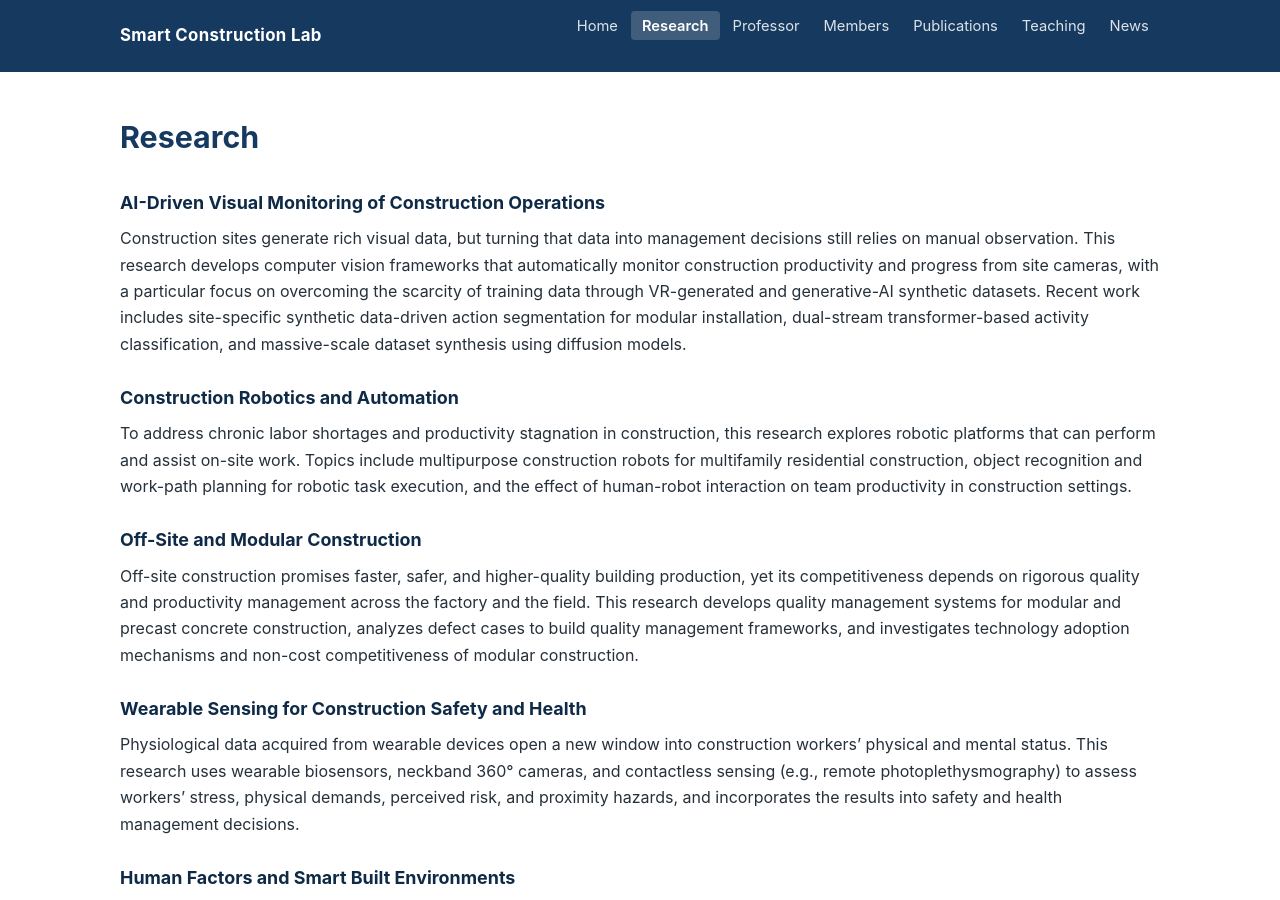
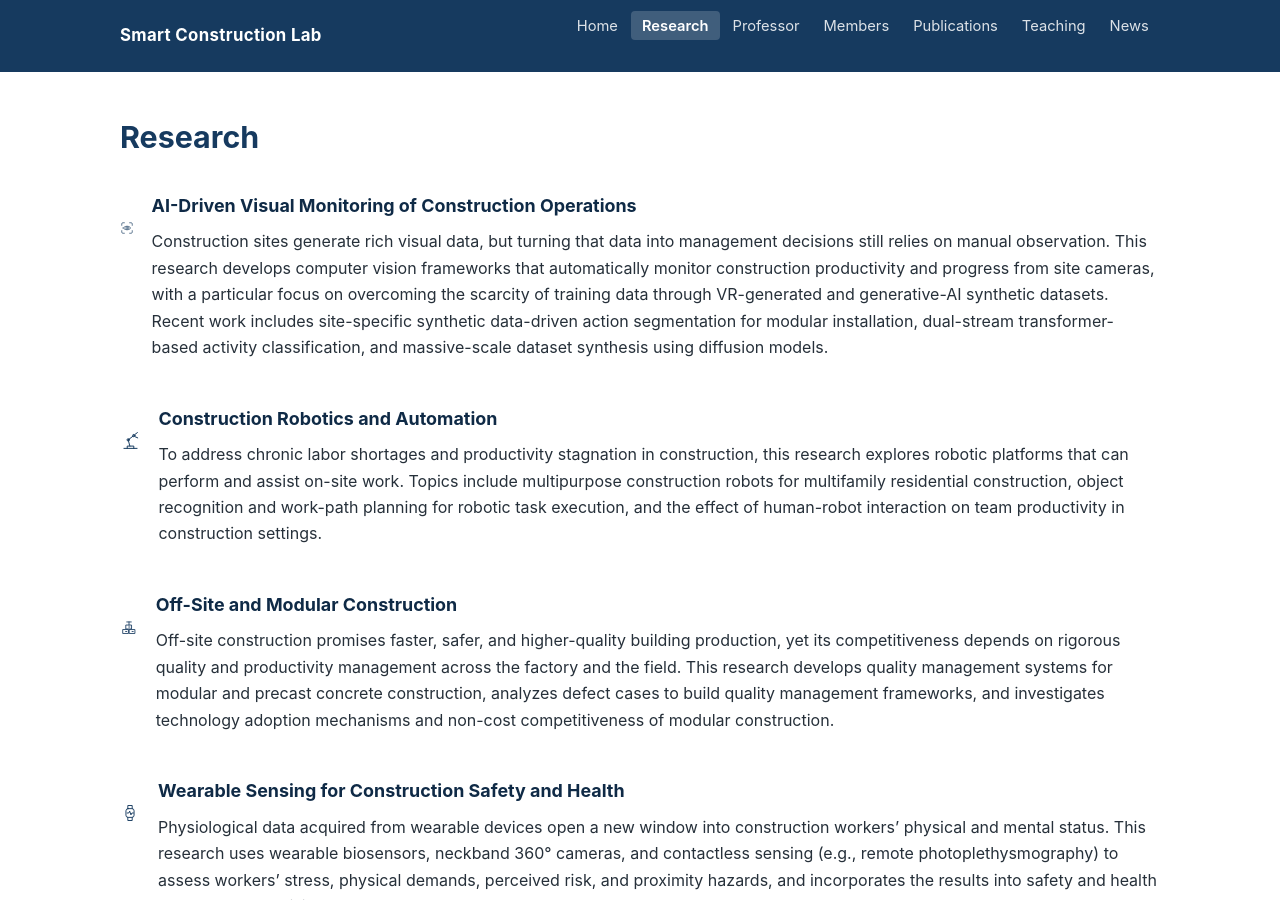
Before and after one commit to Ajou-Smart-Construction-Lab/ajou-smart-construction-lab.github.io, a Jekyll site: the page built from research.md, in a window 1280 px wide and 900 px high. Built offline with Jekyll 4.4.1, drawn with Linux system fonts in a browser that asks for light colours.

Commit message:
Add consistent line-style icons to research areas
Co-Authored-By: Claude Fable 5 <noreply@anthropic.com>

```diff
--- a/research.md
+++ b/research.md
@@ -5,25 +5,50 @@ permalink: /research/
 
 # Research
 
+<div class="research-area" markdown="1">
+<img src="{{ '/assets/img/icon-vision.svg' | relative_url }}" alt="">
+<div markdown="1">
 ### AI-Driven Visual Monitoring of Construction Operations
 
 Construction sites generate rich visual data, but turning that data into management decisions still relies on manual observation. This research develops computer vision frameworks that automatically monitor construction productivity and progress from site cameras, with a particular focus on overcoming the scarcity of training data through VR-generated and generative-AI synthetic datasets. Recent work includes site-specific synthetic data-driven action segmentation for modular installation, dual-stream transformer-based activity classification, and massive-scale dataset synthesis using diffusion models.
+</div>
+</div>
 
+<div class="research-area" markdown="1">
+<img src="{{ '/assets/img/icon-robot.svg' | relative_url }}" alt="">
+<div markdown="1">
 ### Construction Robotics and Automation
 
 To address chronic labor shortages and productivity stagnation in construction, this research explores robotic platforms that can perform and assist on-site work. Topics include multipurpose construction robots for multifamily residential construction, object recognition and work-path planning for robotic task execution, and the effect of human-robot interaction on team productivity in construction settings.
+</div>
+</div>
 
+<div class="research-area" markdown="1">
+<img src="{{ '/assets/img/icon-modular.svg' | relative_url }}" alt="">
+<div markdown="1">
 ### Off-Site and Modular Construction
 
 Off-site construction promises faster, safer, and higher-quality building production, yet its competitiveness depends on rigorous quality and productivity management across the factory and the field. This research develops quality management systems for modular and precast concrete construction, analyzes defect cases to build quality management frameworks, and investigates technology adoption mechanisms and non-cost competitiveness of modular construction.
+</div>
+</div>
 
+<div class="research-area" markdown="1">
+<img src="{{ '/assets/img/icon-wearable.svg' | relative_url }}" alt="">
+<div markdown="1">
 ### Wearable Sensing for Construction Safety and Health
 
 Physiological data acquired from wearable devices open a new window into construction workers' physical and mental status. This research uses wearable biosensors, neckband 360° cameras, and contactless sensing (e.g., remote photoplethysmography) to assess workers' stress, physical demands, perceived risk, and proximity hazards, and incorporates the results into safety and health management decisions.
+</div>
+</div>
 
+<div class="research-area" markdown="1">
+<img src="{{ '/assets/img/icon-human.svg' | relative_url }}" alt="">
+<div markdown="1">
 ### Human Factors and Smart Built Environments
 
 Humans remain central to construction projects and to the buildings they produce. This research investigates the socio-psychological mechanisms of construction workers' safety behavior, and extends human-centered sensing to building occupants — developing personalized smart building systems that learn each occupant's thermal comfort from physiological data to control building operations.
+</div>
+</div>
 
 ## Research Projects
 
```
Also changed, not shown: assets/img/icon-human.svg (added), assets/img/icon-modular.svg (added), assets/img/icon-robot.svg (added), assets/img/icon-vision.svg (added), assets/img/icon-wearable.svg (added).
